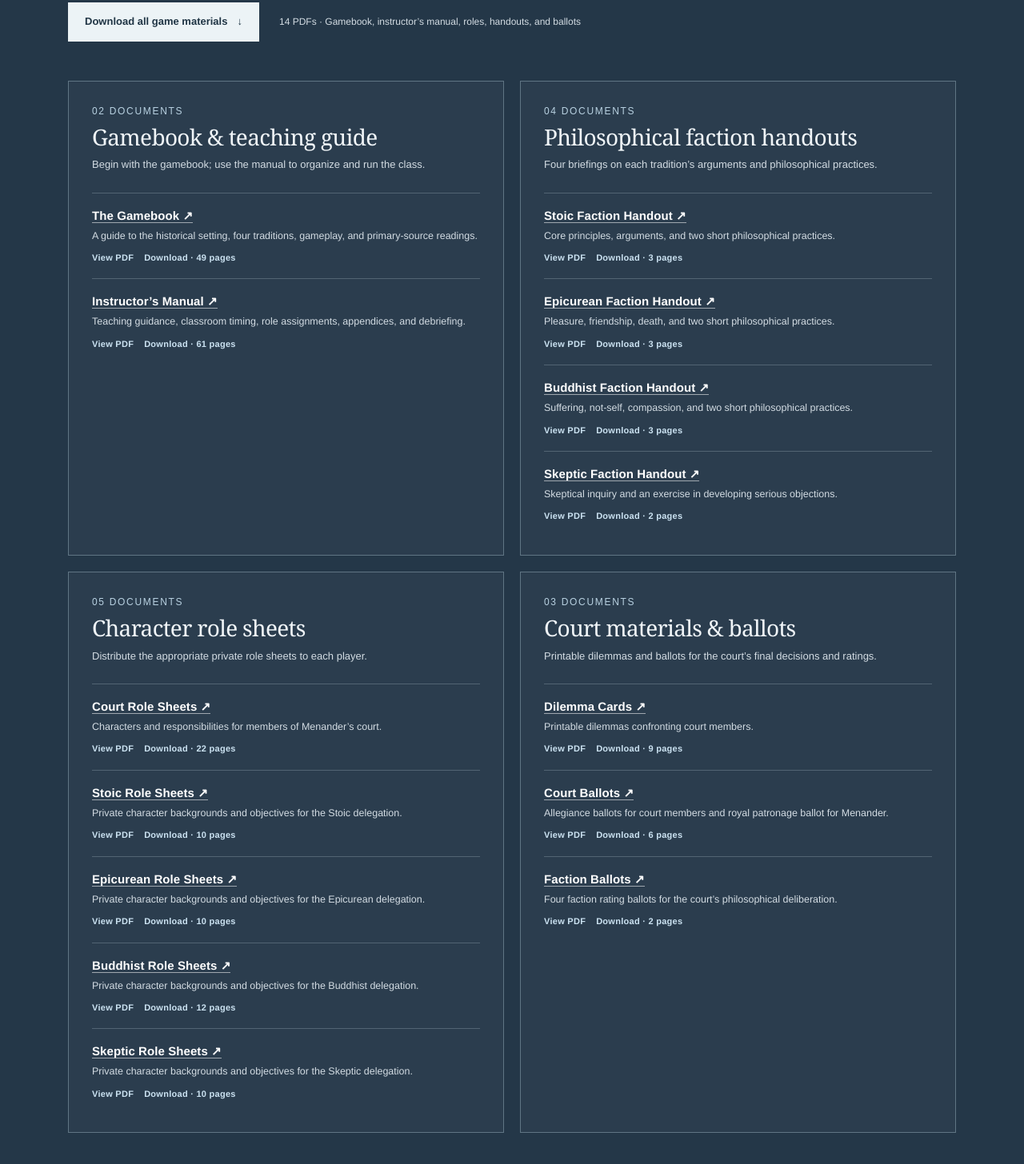
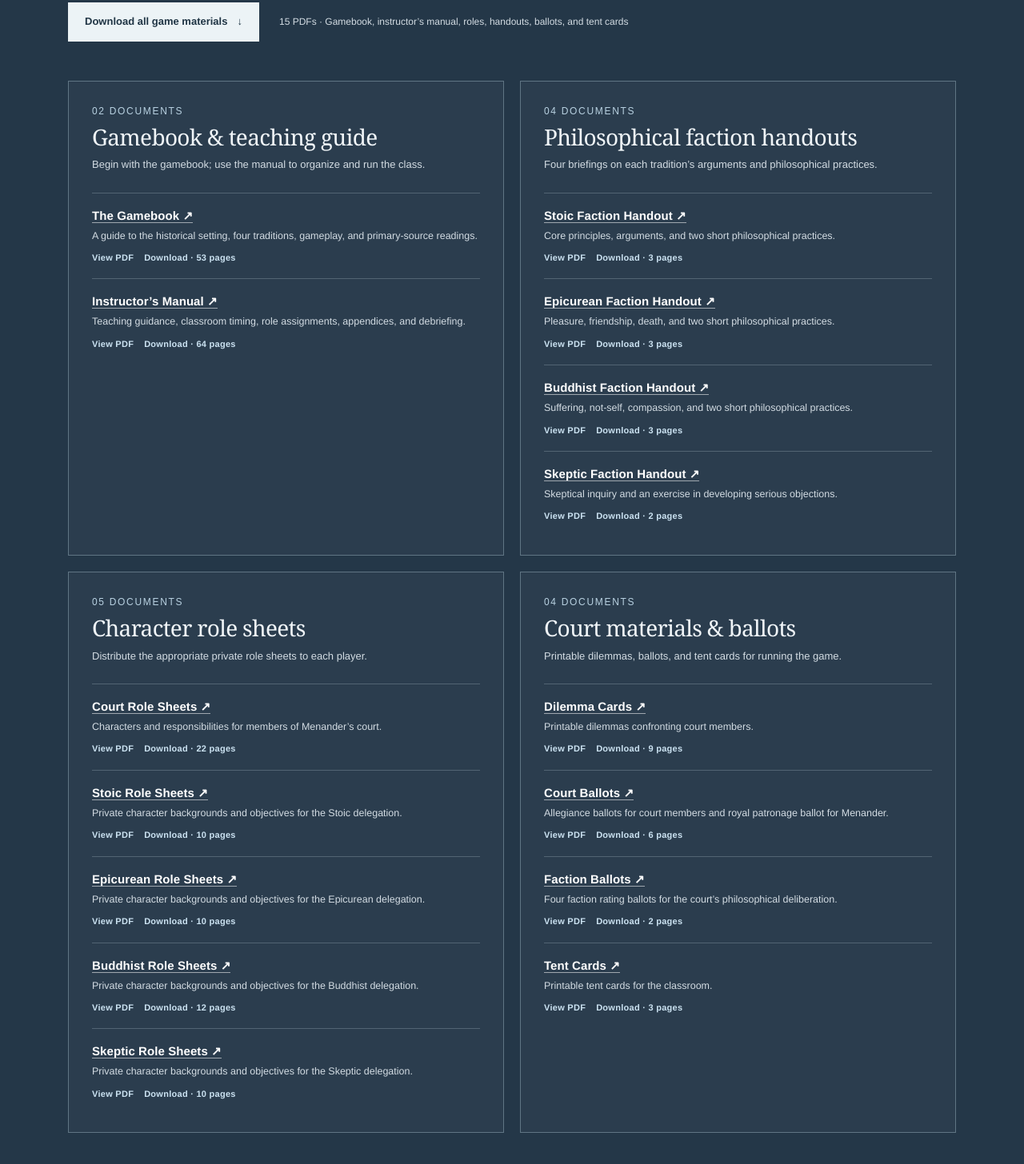
Before and after one commit to hidalgoj-ai/Ancient-Philosophy-Game, a plain HTML site: page index.html in a window 1280 px wide. Shown: the part 6071-7527 px from the top of the page at 80% size. Drawn offline with Linux system fonts and the light colour scheme.

Commit message:
Add files via upload

```diff
--- a/index.html
+++ b/index.html
@@ -350,16 +350,16 @@
 <section aria-labelledby="materials-heading" class="section materials" id="materials">
   <div class="container">
     <div class="section-heading"><div class="eyebrow">Resources</div><h2 id="materials-heading">Game materials</h2><p>All the documents for <em>Ancient Philosophy as a Way of Life</em> are available here as printable PDFs. Read individual materials or download the complete set.</p>
-      <div class="materials-intro-actions"><a class="materials-button" href="All_Game_Materials.zip" download>Download all game materials <span aria-hidden="true">↓</span></a><span class="materials-stat">14 PDFs · Gamebook, instructor’s manual, roles, handouts, and ballots</span></div>
+      <div class="materials-intro-actions"><a class="materials-button" href="All_Game_Materials.zip" download>Download all game materials <span aria-hidden="true">↓</span></a><span class="materials-stat">15 PDFs · Gamebook, instructor’s manual, roles, handouts, ballots, and tent cards</span></div>
     </div>
     <div class="materials-grid"><div class="material-group"><div class="material-count">02 documents</div><h3>Gamebook &amp; teaching guide</h3><p>Begin with the gamebook; use the manual to organize and run the class.</p><div class="material-item">
             <div class="material-item-name"><a href="materials/gamebook.pdf" target="_blank" rel="noopener noreferrer">The Gamebook <span aria-hidden="true">↗</span></a></div>
             <p class="material-item-desc">A guide to the historical setting, four traditions, gameplay, and primary-source readings.</p>
-            <div class="material-item-links"><a href="materials/gamebook.pdf" target="_blank" rel="noopener noreferrer" aria-label="Open The Gamebook PDF">View PDF</a><a href="materials/gamebook.pdf" download aria-label="Download The Gamebook PDF">Download · 49 pages</a></div>
+            <div class="material-item-links"><a href="materials/gamebook.pdf" target="_blank" rel="noopener noreferrer" aria-label="Open The Gamebook PDF">View PDF</a><a href="materials/gamebook.pdf" download aria-label="Download The Gamebook PDF">Download · 53 pages</a></div>
         </div><div class="material-item">
             <div class="material-item-name"><a href="materials/instructors-manual.pdf" target="_blank" rel="noopener noreferrer">Instructor’s Manual <span aria-hidden="true">↗</span></a></div>
             <p class="material-item-desc">Teaching guidance, classroom timing, role assignments, appendices, and debriefing.</p>
-            <div class="material-item-links"><a href="materials/instructors-manual.pdf" target="_blank" rel="noopener noreferrer" aria-label="Open Instructor’s Manual PDF">View PDF</a><a href="materials/instructors-manual.pdf" download aria-label="Download Instructor’s Manual PDF">Download · 61 pages</a></div>
+            <div class="material-item-links"><a href="materials/instructors-manual.pdf" target="_blank" rel="noopener noreferrer" aria-label="Open Instructor’s Manual PDF">View PDF</a><a href="materials/instructors-manual.pdf" download aria-label="Download Instructor’s Manual PDF">Download · 64 pages</a></div>
         </div></div><div class="material-group"><div class="material-count">04 documents</div><h3>Philosophical faction handouts</h3><p>Four briefings on each tradition’s arguments and philosophical practices.</p><div class="material-item">
             <div class="material-item-name"><a href="materials/stoic-faction-handout.pdf" target="_blank" rel="noopener noreferrer">Stoic Faction Handout <span aria-hidden="true">↗</span></a></div>
             <p class="material-item-desc">Core principles, arguments, and two short philosophical practices.</p>
@@ -396,7 +396,7 @@
             <div class="material-item-name"><a href="materials/skeptic-role-sheets.pdf" target="_blank" rel="noopener noreferrer">Skeptic Role Sheets <span aria-hidden="true">↗</span></a></div>
             <p class="material-item-desc">Private character backgrounds and objectives for the Skeptic delegation.</p>
             <div class="material-item-links"><a href="materials/skeptic-role-sheets.pdf" target="_blank" rel="noopener noreferrer" aria-label="Open Skeptic Role Sheets PDF">View PDF</a><a href="materials/skeptic-role-sheets.pdf" download aria-label="Download Skeptic Role Sheets PDF">Download · 10 pages</a></div>
-        </div></div><div class="material-group"><div class="material-count">03 documents</div><h3>Court materials &amp; ballots</h3><p>Printable dilemmas and ballots for the court’s final decisions and ratings.</p><div class="material-item">
+        </div></div><div class="material-group"><div class="material-count">04 documents</div><h3>Court materials &amp; ballots</h3><p>Printable dilemmas, ballots, and tent cards for running the game.</p><div class="material-item">
             <div class="material-item-name"><a href="materials/dilemmas.pdf" target="_blank" rel="noopener noreferrer">Dilemma Cards <span aria-hidden="true">↗</span></a></div>
             <p class="material-item-desc">Printable dilemmas confronting court members.</p>
             <div class="material-item-links"><a href="materials/dilemmas.pdf" target="_blank" rel="noopener noreferrer" aria-label="Open Dilemma Cards PDF">View PDF</a><a href="materials/dilemmas.pdf" download aria-label="Download Dilemma Cards PDF">Download · 9 pages</a></div>
@@ -408,6 +408,10 @@
             <div class="material-item-name"><a href="materials/faction-ballots.pdf" target="_blank" rel="noopener noreferrer">Faction Ballots <span aria-hidden="true">↗</span></a></div>
             <p class="material-item-desc">Four faction rating ballots for the court’s philosophical deliberation.</p>
             <div class="material-item-links"><a href="materials/faction-ballots.pdf" target="_blank" rel="noopener noreferrer" aria-label="Open Faction Ballots PDF">View PDF</a><a href="materials/faction-ballots.pdf" download aria-label="Download Faction Ballots PDF">Download · 2 pages</a></div>
+        </div><div class="material-item">
+            <div class="material-item-name"><a href="materials/tent-cards.pdf" target="_blank" rel="noopener noreferrer">Tent Cards <span aria-hidden="true">↗</span></a></div>
+            <p class="material-item-desc">Printable tent cards for the classroom.</p>
+            <div class="material-item-links"><a href="materials/tent-cards.pdf" target="_blank" rel="noopener noreferrer" aria-label="Open Tent Cards PDF">View PDF</a><a href="materials/tent-cards.pdf" download aria-label="Download Tent Cards PDF">Download · 3 pages</a></div>
         </div></div></div>
   </div>
 </section>
```
Also changed, not shown: 16 other files.
